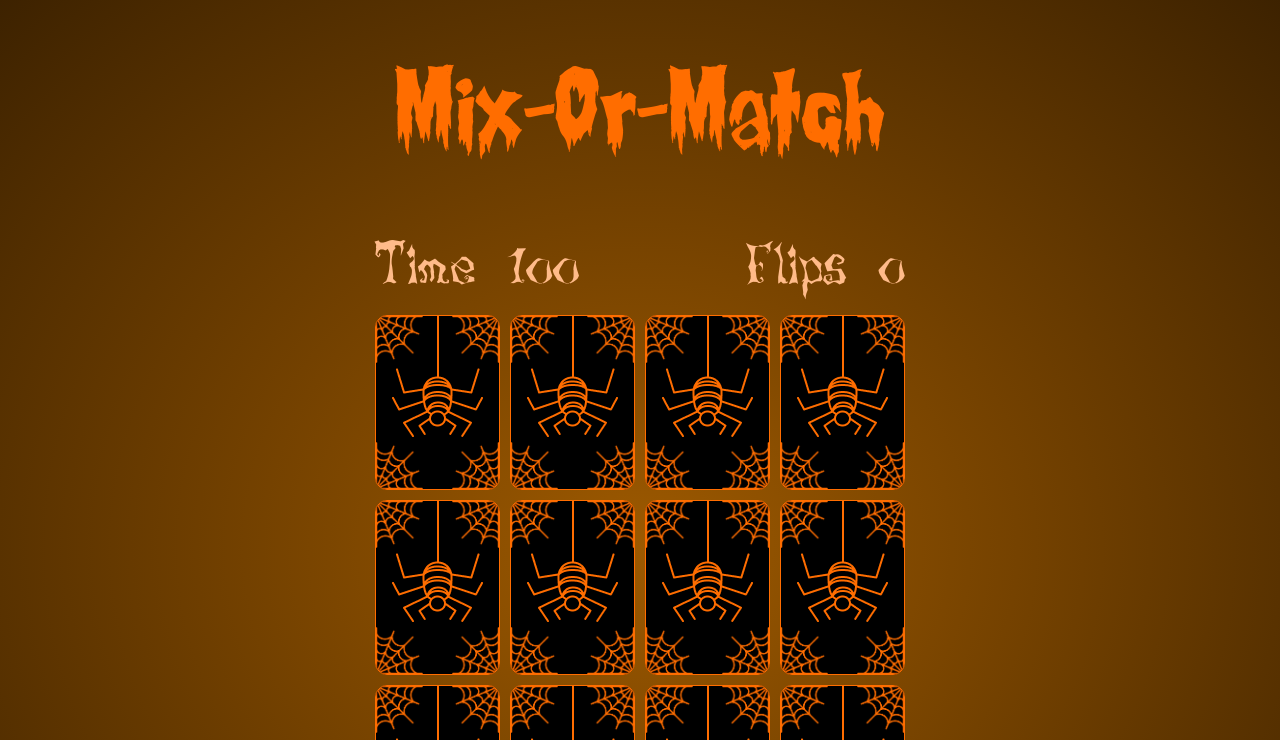
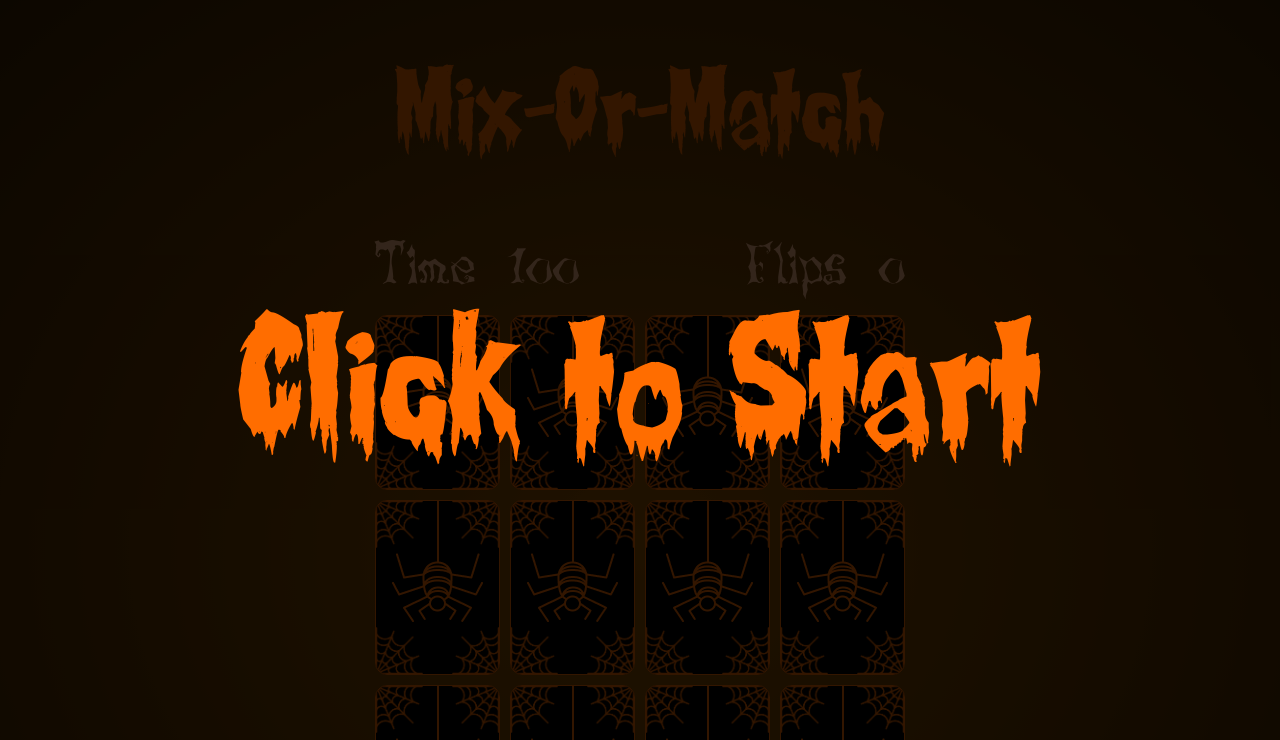
Before and after one commit to anvolkravt/Card-Matching-Game, a plain HTML site: page index.html in a window 1280 px wide. Shown: the top 740 px of the page. Drawn offline with Linux system fonts and the light colour scheme; files whose address does not match are found by name.

Commit message:
add start text

```diff
--- a/index.html
+++ b/index.html
@@ -9,6 +9,9 @@
   </head>
   <body>
     <h1 class="page-title">Mix-Or-Match</h1>
+    <div class="overlay-text visible">
+        Click to Start
+    </div>
     <main class="game-container">
       <div class="game-information-container">
         <div class="game-information">
--- a/styles.css
+++ b/styles.css
@@ -30,6 +30,36 @@ body {
   font-weight: normal;
   text-align: center;
   font-size: 6em;
+}
+
+.overlay-text {
+  position: fixed;
+  top: 0;
+  left: 0;
+  right: 0;
+  bottom: 0;
+  z-index: 100;
+  color: #ff6d00;
+  font-family: Creepy, serif;
+  display: none;
+}
+
+.overlay-text.visible {
+  display: flex;
+  justify-content: center;
+  align-items: center;
+  animation: overlay-grow 500ms forwards;
+}
+
+@keyframes overlay-grow {
+  from {
+    background: rgba(0, 0, 0, 0);
+    font-size: 0;
+  }
+  to {
+    font-size: 10em;
+    background: rgba(0, 0, 0, 0.8);
+  }
 }
 
 .game-information-container {
```
